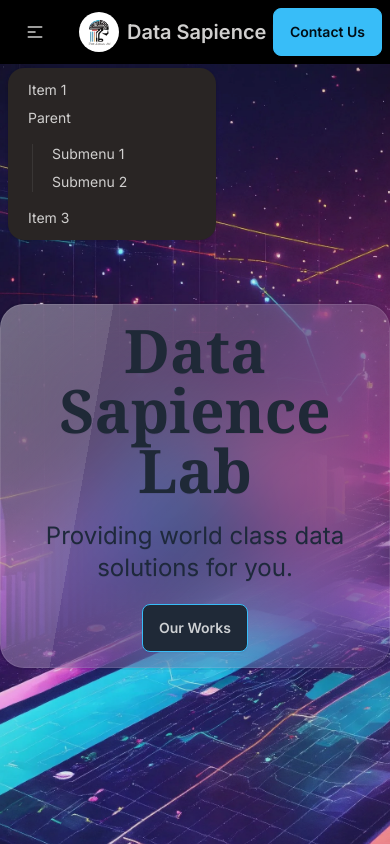
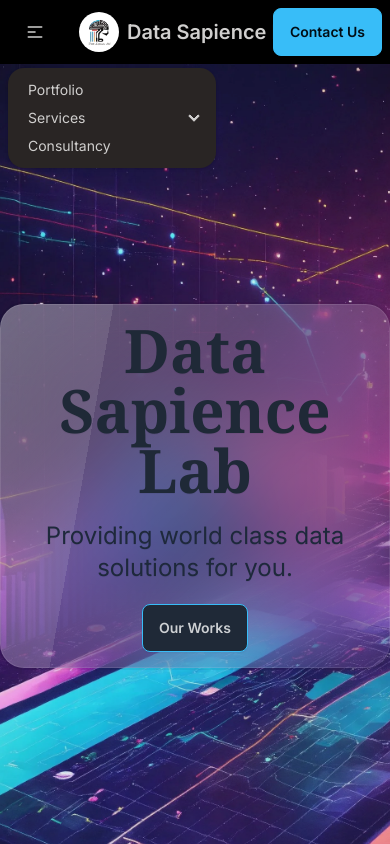
Before and after one commit to datasapiencelab/datasapiencelabweb, a Next.js app: page / in a window 390 px wide. Both pictures are taken after a click on the button 35 px from the left and 32 px from the top of the page. Shown: the top 844 px of the page. Built offline with nearby package versions, Linux system fonts and the light colour scheme.

Commit message:
Fixed navbar responsive issue

```diff
--- a/src/app/components/navbar.jsx
+++ b/src/app/components/navbar.jsx
@@ -26,21 +26,23 @@ const NavBar = () => {
             className="menu menu-sm dropdown-content mt-3 z-[1] p-2 shadow bg-base-100 rounded-box w-52"
           >
             <li>
-              <a>Item 1</a>
+              <a>Portfolio</a>
             </li>
             <li>
-              <a>Parent</a>
+              <details>
+                <summary>Services</summary>
                 <ul className="p-2">
                   <li>
-                  <a>Submenu 1</a>
+                    <a>Data analysis</a>
                   </li>
                   <li>
-                  <a>Submenu 2</a>
+                    <a>Custom Website</a>
                   </li>
                 </ul>
+              </details>
             </li>
             <li>
-              <a>Item 3</a>
+              <a>Consultancy</a>
             </li>
           </ul>
         </div>
@@ -50,7 +52,6 @@ const NavBar = () => {
             src={Logo.src}
             alt="Data Sapience Lab"
           />
-
           Data Sapience Lab
         </a>
       </div>
```
Lines whose indentation alone changed are shown as unchanged.
